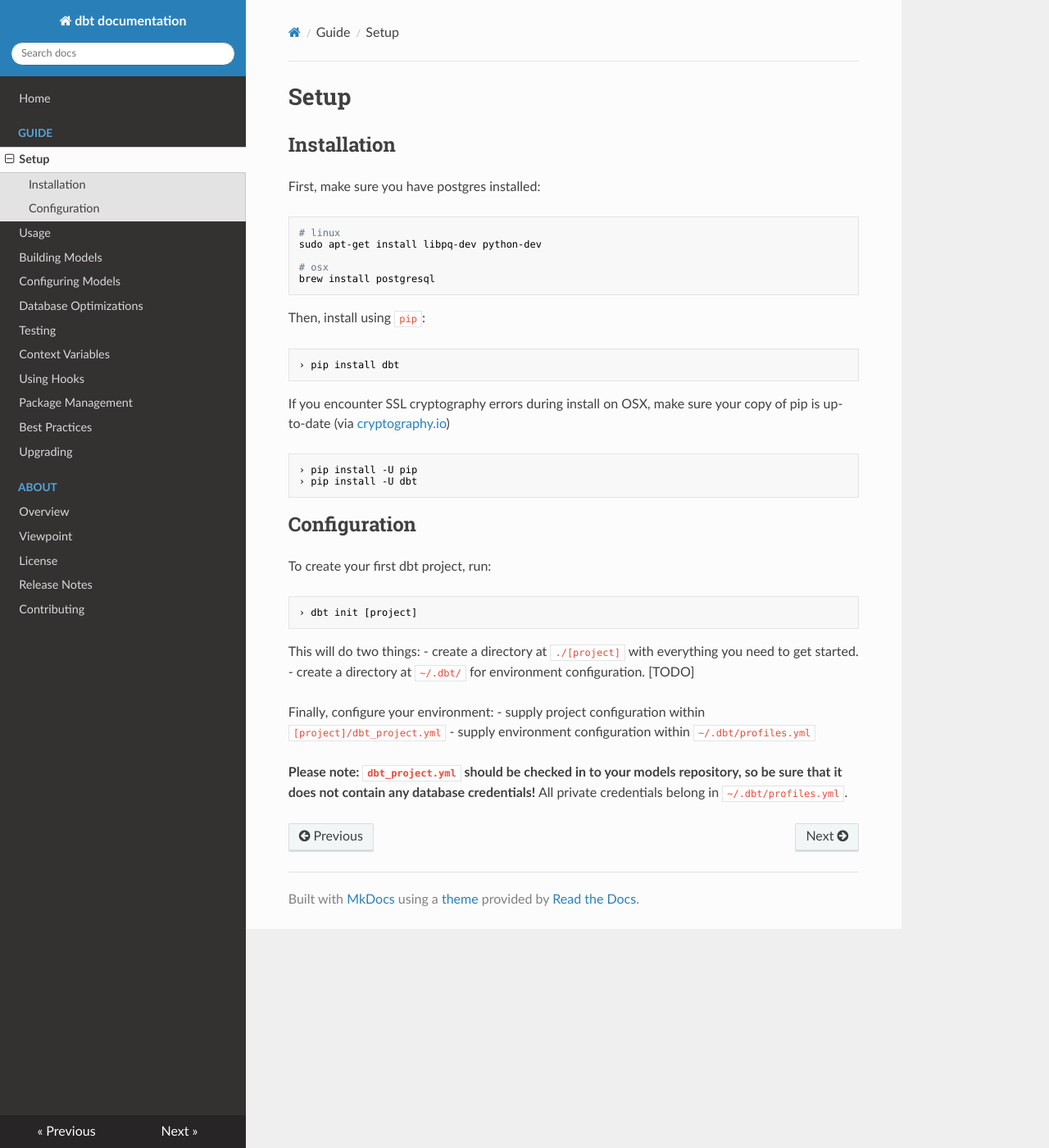
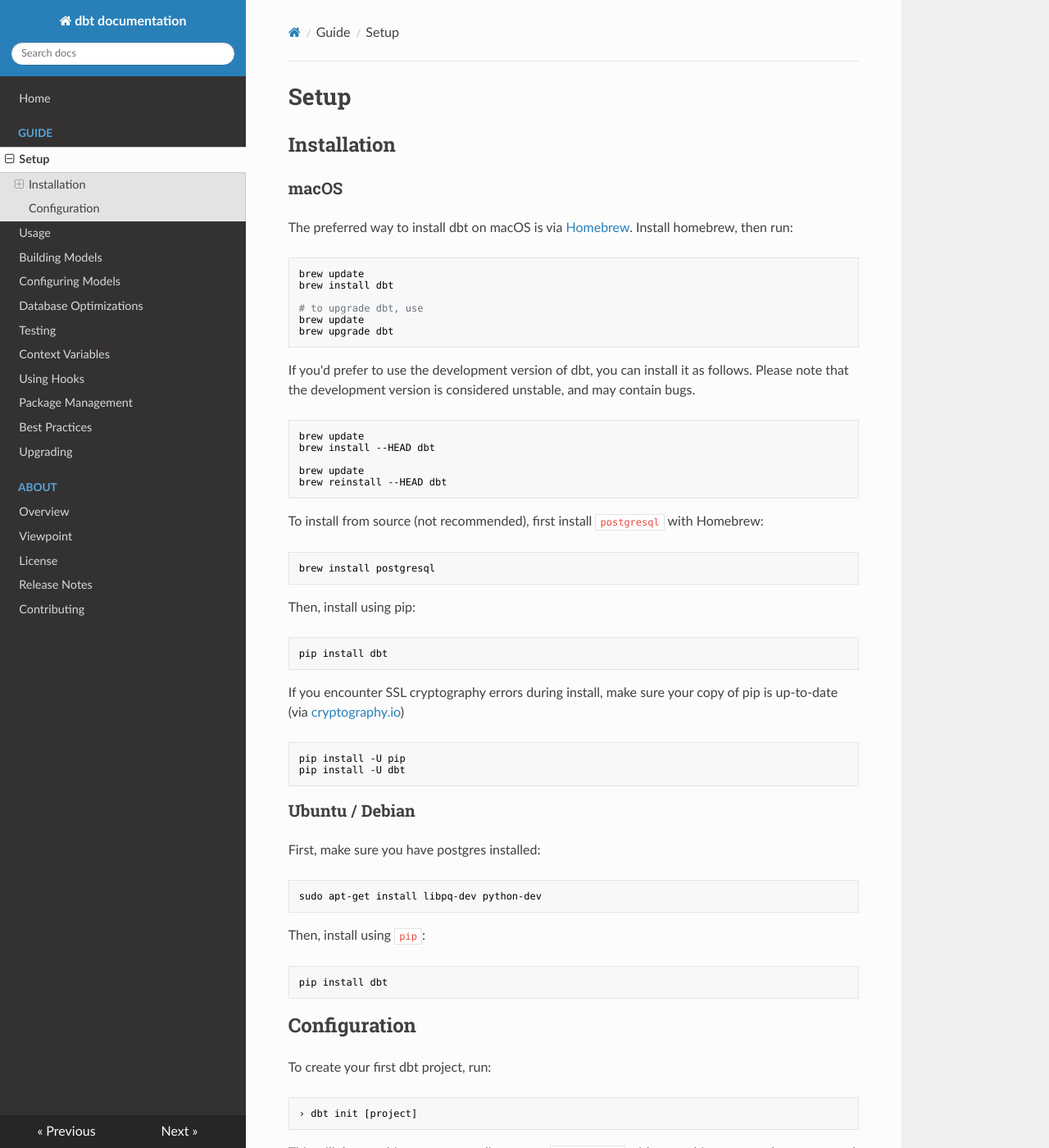
Before and after one commit to RayMarquina/dbt_project, an MkDocs documentation site: the page built from docs/guide/setup.md, in a window 1280 px wide and 1400 px high. Shown: the whole window at 82% size. Built offline with MkDocs 1.6.1, drawn with Linux system fonts in a browser that asks for light colours; nearby versions of some CDN libraries; old or Windows-style settings are respelled for this version of MkDocs.

Commit message:
update default macOS installation method to homebrew

````diff
--- a/docs/guide/setup.md
+++ b/docs/guide/setup.md
@@ -2,26 +2,60 @@
 
 ## Installation
 
+### macOS
+
+The preferred way to install dbt on macOS is via [Homebrew](http://brew.sh/). Install homebrew, then run:
+
+```bash
+brew update
+brew install dbt
+
+# to upgrade dbt, use
+brew update
+brew upgrade dbt
+```
+
+If you'd prefer to use the development version of dbt, you can install it as follows. Please note that the development version is considered unstable, and may contain bugs.
+
+```bash
+brew update
+brew install --HEAD dbt
+
+brew update
+brew reinstall --HEAD dbt
+```
+
+To install from source (not recommended), first install `postgresql` with Homebrew:
+
+```bash
+brew install postgresql
+```
+
+Then, install using pip:
+
+```bash
+pip install dbt
+```
+
+If you encounter SSL cryptography errors during install, make sure your copy of pip is up-to-date (via [cryptography.io](https://cryptography.io/en/latest/faq/#compiling-cryptography-on-os-x-produces-a-fatal-error-openssl-aes-h-file-not-found-error))
+
+```bash
+pip install -U pip
+pip install -U dbt
+```
+
+### Ubuntu / Debian
+
 First, make sure you have postgres installed:
 
 ```bash
-# linux
 sudo apt-get install libpq-dev python-dev
-
-# osx
-brew install postgresql
 ```
 
 Then, install using `pip`:
 
 ```bash
-› pip install dbt
-```
-
-If you encounter SSL cryptography errors during install on OSX, make sure your copy of pip is up-to-date (via [cryptography.io](https://cryptography.io/en/latest/faq/#compiling-cryptography-on-os-x-produces-a-fatal-error-openssl-aes-h-file-not-found-error))
-```bash
-› pip install -U pip
-› pip install -U dbt
+pip install dbt
 ```
 
 ## Configuration
````
